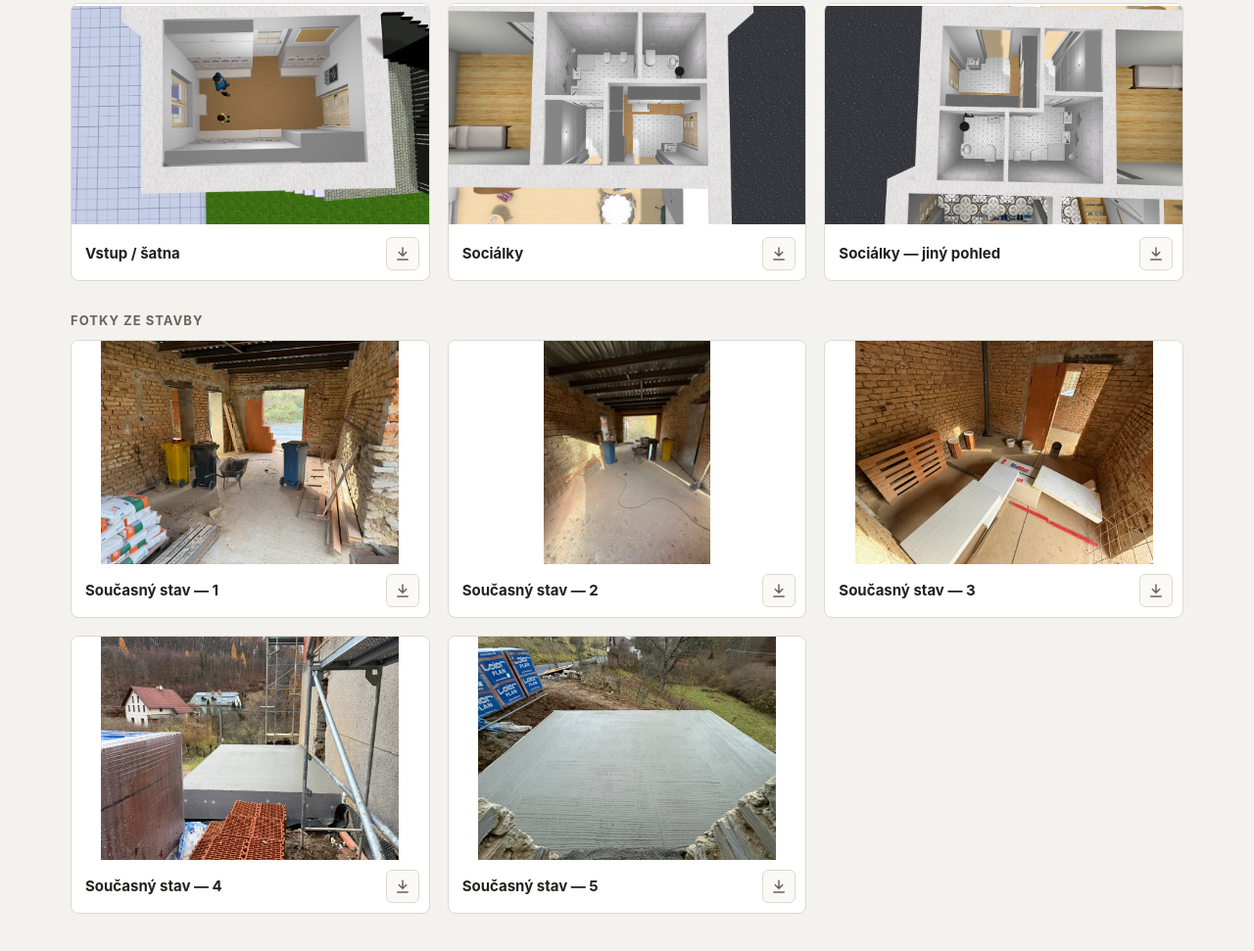
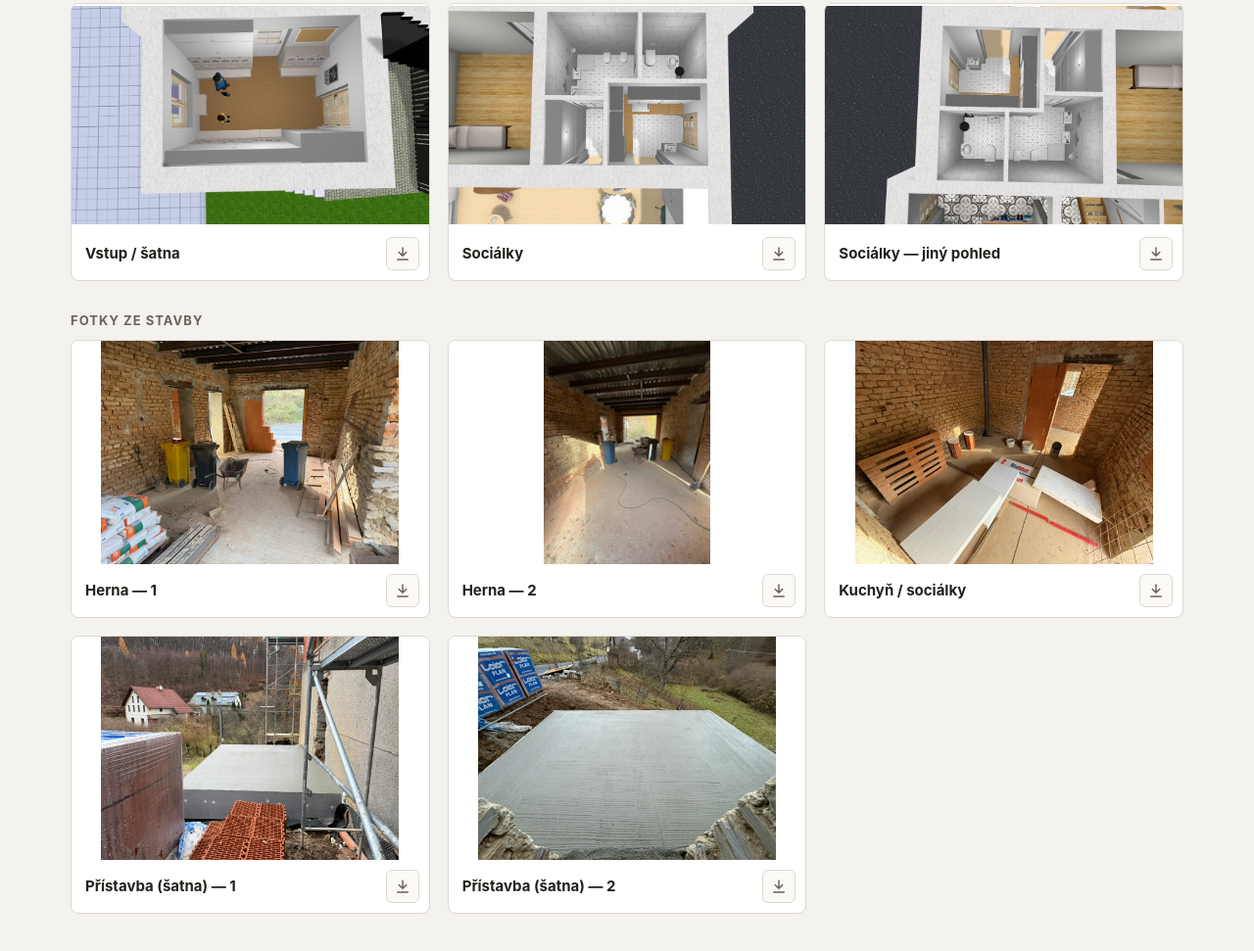
Before and after one commit to PavelHroch/rejchartice, a plain HTML site: page byt-skolka/index.html in a window 1280 px wide. Shown: the part 1022-1993 px from the top of the page at 98% size. Drawn offline with Linux system fonts and the light colour scheme.

Commit message:
Byt školka: popisky fotek ze stavby
Co-Authored-By: Claude Opus 5.5 <noreply@anthropic.com>

```diff
--- a/byt-skolka/index.html
+++ b/byt-skolka/index.html
@@ -169,11 +169,11 @@
   </div>
   <h2>Fotky ze stavby</h2>
   <div class="gallery">
-    <figure><img src="img/stav-1.jpg" alt="Současný stav — 1"><figcaption><span>Současný stav — 1</span><a class="dl" href="img/stav-1.jpg" download title="Stáhnout fotku" aria-label="Stáhnout fotku Současný stav — 1"><svg viewBox="0 0 24 24" fill="none" stroke="currentColor" stroke-width="2" stroke-linecap="round" stroke-linejoin="round" aria-hidden="true"><path d="M12 4v11M7 10l5 5 5-5M5 20h14"/></svg></a></figcaption></figure>
-    <figure><img src="img/stav-2.jpg" alt="Současný stav — 2"><figcaption><span>Současný stav — 2</span><a class="dl" href="img/stav-2.jpg" download title="Stáhnout fotku" aria-label="Stáhnout fotku Současný stav — 2"><svg viewBox="0 0 24 24" fill="none" stroke="currentColor" stroke-width="2" stroke-linecap="round" stroke-linejoin="round" aria-hidden="true"><path d="M12 4v11M7 10l5 5 5-5M5 20h14"/></svg></a></figcaption></figure>
-    <figure><img src="img/stav-3.jpg" alt="Současný stav — 3"><figcaption><span>Současný stav — 3</span><a class="dl" href="img/stav-3.jpg" download title="Stáhnout fotku" aria-label="Stáhnout fotku Současný stav — 3"><svg viewBox="0 0 24 24" fill="none" stroke="currentColor" stroke-width="2" stroke-linecap="round" stroke-linejoin="round" aria-hidden="true"><path d="M12 4v11M7 10l5 5 5-5M5 20h14"/></svg></a></figcaption></figure>
-    <figure><img src="img/stav-4.jpg" alt="Současný stav — 4"><figcaption><span>Současný stav — 4</span><a class="dl" href="img/stav-4.jpg" download title="Stáhnout fotku" aria-label="Stáhnout fotku Současný stav — 4"><svg viewBox="0 0 24 24" fill="none" stroke="currentColor" stroke-width="2" stroke-linecap="round" stroke-linejoin="round" aria-hidden="true"><path d="M12 4v11M7 10l5 5 5-5M5 20h14"/></svg></a></figcaption></figure>
-    <figure><img src="img/stav-5.jpg" alt="Současný stav — 5"><figcaption><span>Současný stav — 5</span><a class="dl" href="img/stav-5.jpg" download title="Stáhnout fotku" aria-label="Stáhnout fotku Současný stav — 5"><svg viewBox="0 0 24 24" fill="none" stroke="currentColor" stroke-width="2" stroke-linecap="round" stroke-linejoin="round" aria-hidden="true"><path d="M12 4v11M7 10l5 5 5-5M5 20h14"/></svg></a></figcaption></figure>
+    <figure><img src="img/stav-1.jpg" alt="Herna — 1"><figcaption><span>Herna — 1</span><a class="dl" href="img/stav-1.jpg" download title="Stáhnout fotku" aria-label="Stáhnout fotku Herna — 1"><svg viewBox="0 0 24 24" fill="none" stroke="currentColor" stroke-width="2" stroke-linecap="round" stroke-linejoin="round" aria-hidden="true"><path d="M12 4v11M7 10l5 5 5-5M5 20h14"/></svg></a></figcaption></figure>
+    <figure><img src="img/stav-2.jpg" alt="Herna — 2"><figcaption><span>Herna — 2</span><a class="dl" href="img/stav-2.jpg" download title="Stáhnout fotku" aria-label="Stáhnout fotku Herna — 2"><svg viewBox="0 0 24 24" fill="none" stroke="currentColor" stroke-width="2" stroke-linecap="round" stroke-linejoin="round" aria-hidden="true"><path d="M12 4v11M7 10l5 5 5-5M5 20h14"/></svg></a></figcaption></figure>
+    <figure><img src="img/stav-3.jpg" alt="Kuchyň / sociálky"><figcaption><span>Kuchyň / sociálky</span><a class="dl" href="img/stav-3.jpg" download title="Stáhnout fotku" aria-label="Stáhnout fotku Kuchyň / sociálky"><svg viewBox="0 0 24 24" fill="none" stroke="currentColor" stroke-width="2" stroke-linecap="round" stroke-linejoin="round" aria-hidden="true"><path d="M12 4v11M7 10l5 5 5-5M5 20h14"/></svg></a></figcaption></figure>
+    <figure><img src="img/stav-4.jpg" alt="Přístavba (šatna) — 1"><figcaption><span>Přístavba (šatna) — 1</span><a class="dl" href="img/stav-4.jpg" download title="Stáhnout fotku" aria-label="Stáhnout fotku Přístavba (šatna) — 1"><svg viewBox="0 0 24 24" fill="none" stroke="currentColor" stroke-width="2" stroke-linecap="round" stroke-linejoin="round" aria-hidden="true"><path d="M12 4v11M7 10l5 5 5-5M5 20h14"/></svg></a></figcaption></figure>
+    <figure><img src="img/stav-5.jpg" alt="Přístavba (šatna) — 2"><figcaption><span>Přístavba (šatna) — 2</span><a class="dl" href="img/stav-5.jpg" download title="Stáhnout fotku" aria-label="Stáhnout fotku Přístavba (šatna) — 2"><svg viewBox="0 0 24 24" fill="none" stroke="currentColor" stroke-width="2" stroke-linecap="round" stroke-linejoin="round" aria-hidden="true"><path d="M12 4v11M7 10l5 5 5-5M5 20h14"/></svg></a></figcaption></figure>
   </div>
 </main>
 
```
Also changed, not shown: 1 other file.
